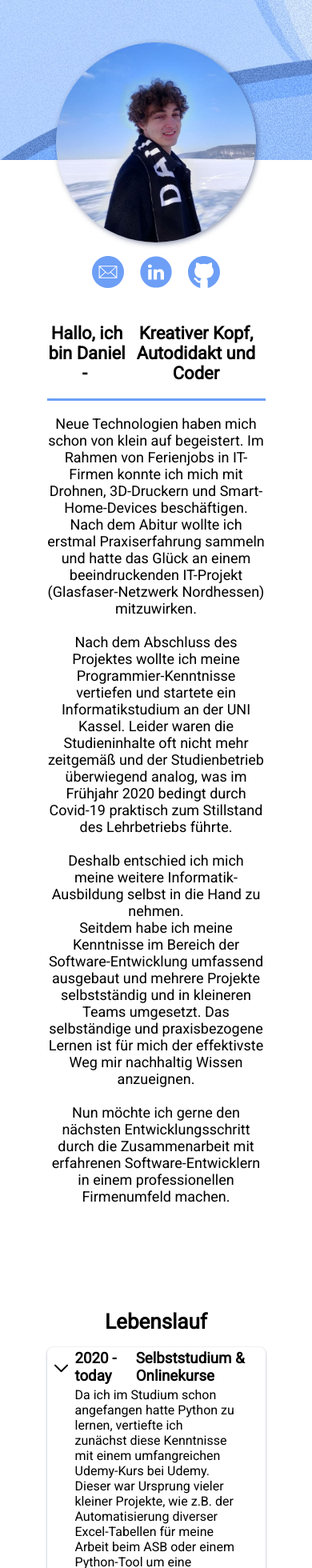
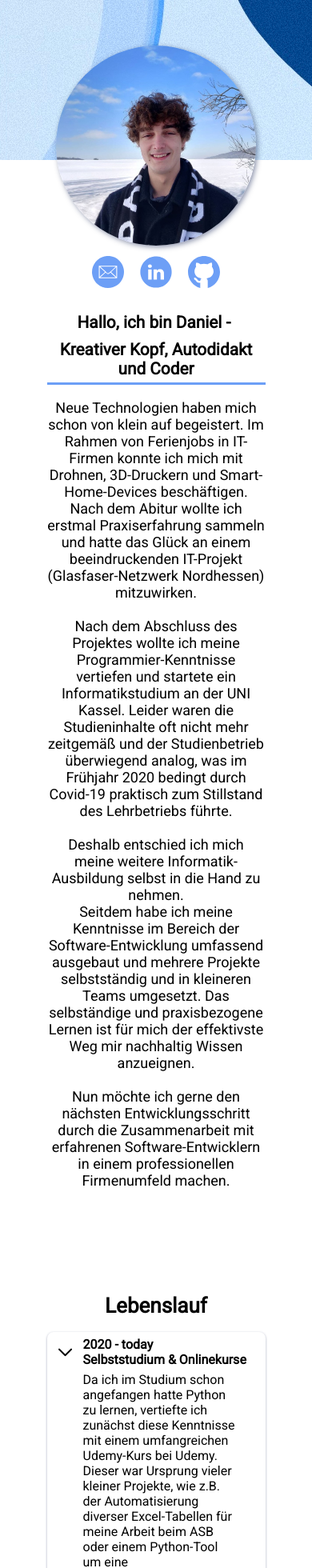
Before and after one commit to dan-jel/homepage, a React (Create React App) app: page / in a window 390 px wide. Shown: the top 1960 px of the page at 80% size. Built offline with nearby package versions, Linux system fonts and the light colour scheme.

Commit message:
mobile styling and fixes

```diff
--- a/src/components/AboutMe.js
+++ b/src/components/AboutMe.js
@@ -49,6 +49,15 @@
 
 const HeaderText = styled.div`
   display: flex;
+  h2 {
+    font-size: 1.3rem;
+  }
+  @media only screen and (max-width: 825px) {
+    flex-direction: column;
+    h2 {
+      margin: 5px 0;
+    }
+  }
 `;
 
 const Line = styled(motion.div)`
--- a/src/components/Certificates.js
+++ b/src/components/Certificates.js
@@ -21,9 +21,9 @@
 };
 
 const Padding = styled.div`
-  width: 80%;
+  width: 70%;
   position: relative;
-  left: 10%;
+  left: 15%;
   display: flex;
   flex-direction: column;
   align-items: center;
@@ -56,7 +56,7 @@
     box-shadow: 0rem;
     background-color: #6c9ff6;
   }
-  @media only screen and (max-width: 1215px) {
+  @media only screen and (max-width: 1390px) {
     align-items: flex-start;
   }
 `;
--- a/src/components/Curriculum.js
+++ b/src/components/Curriculum.js
@@ -35,6 +35,16 @@
 
 const HeaderText = styled.div`
   display: flex;
+  @media only screen and (max-width: 680px) {
+    flex-direction: column;
+    h3 {
+      font-size: 1rem;
+      margin: 0;
+      padding: 0;
+      position: relative;
+      left: 10px;
+    }
+  }
 `;
 
 const Date = styled.h3`
@@ -42,6 +52,7 @@
   height: auto;
   position: relative;
   left: 5px;
+  padding: 0 10px 0 5px;
 `;
 
 const Details = styled.div`
@@ -49,7 +60,7 @@
   height: auto;
   width: 100%;
   p {
-    margin: 0 35px;
+    margin: 0 35px 0 45px;
     padding-bottom: 20px;
   }
 `;
@@ -61,7 +72,7 @@
   display: flex;
   align-items: center;
   img {
-    margin-left: 5px;
+    margin-left: 10px;
     height: 25px;
     width: 25px;
   }
--- a/src/components/Header.js
+++ b/src/components/Header.js
@@ -89,7 +89,7 @@
   position: absolute;
   height: 250px;
   width: 250px;
-  top: 53px;
+  top: 57px;
   left: 50%;
   transform: translateX(-50%);
   border-radius: 50%;
@@ -106,8 +106,10 @@
   height: 200px;
   width: 100vw;
   overflow: hidden;
-  object-fit: fill;
+  background-repeat: repeat-x;
   img {
+    position: relative;
+    left: -5px;
     width: auto;
     height: 100%;
   }
--- a/src/components/ProjectPreview.js
+++ b/src/components/ProjectPreview.js
@@ -70,7 +70,7 @@
     box-shadow: 0rem;
     background-color: #6c9ff6;
   }
-  @media only screen and (max-width: 1215px) {
+  @media only screen and (max-width: 1390px) {
     align-items: flex-start;
   }
 `;
```
Also changed, not shown: src/images/moi.jpeg, src/images/waves.jpeg.
